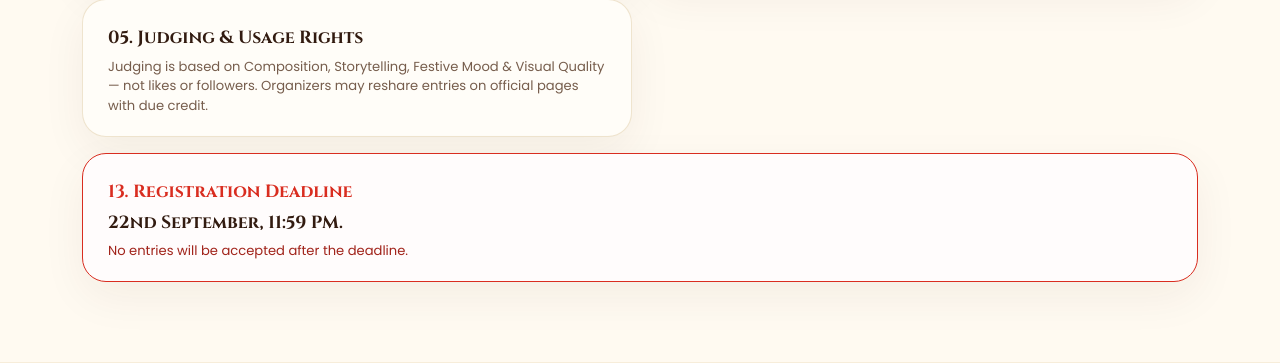
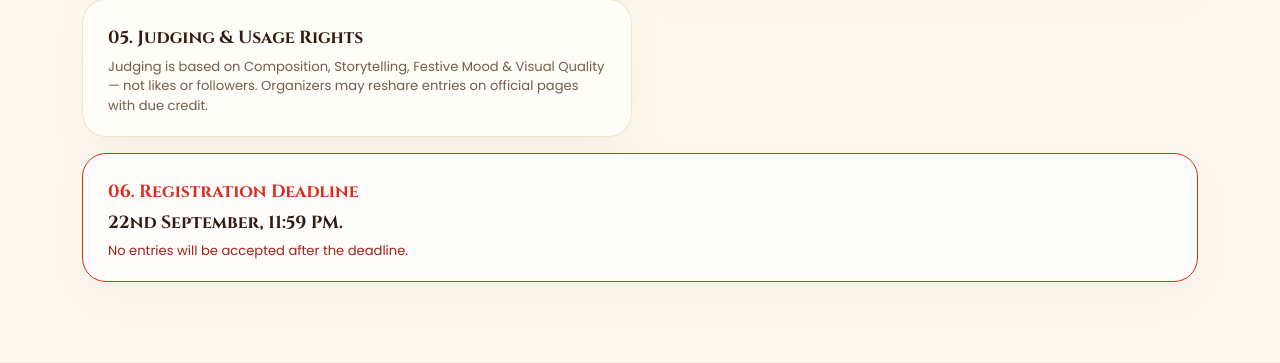
Before and after one commit to takshacharya7-star/new-alkapuri-cha-maharaja., a Flask app: page / in a window 1280 px wide. Shown: the part 2503-2866 px from the top of the page. Run offline with Flask 3, Linux system fonts and the light colour scheme.

Commit message:
Change registration deadline item number from 13 to 06

```diff
--- a/index.html
+++ b/index.html
@@ -82,7 +82,7 @@
     <p>Judging is based on Composition, Storytelling, Festive Mood & Visual Quality — not likes or followers. Organizers may reshare entries on official pages with due credit.</p>
   </div>
   <div style="padding: 20px 25px; grid-column: span 2; border-color: #d92d20; background: #fffcfc;">
-    <strong style="color: #d92d20;">13. Registration Deadline</strong>
+    <strong style="color: #d92d20;">06. Registration Deadline</strong>
     <p style="color: #a1231a;"><strong>22nd September, 11:59 PM.</strong> No entries will be accepted after the deadline.</p>
   </div>
 </div>
--- a/templates/index.html
+++ b/templates/index.html
@@ -82,7 +82,7 @@
     <p>Judging is based on Composition, Storytelling, Festive Mood & Visual Quality — not likes or followers. Organizers may reshare entries on official pages with due credit.</p>
   </div>
   <div style="padding: 20px 25px; grid-column: span 2; border-color: #d92d20; background: #fffcfc;">
-    <strong style="color: #d92d20;">13. Registration Deadline</strong>
+    <strong style="color: #d92d20;">06. Registration Deadline</strong>
     <p style="color: #a1231a;"><strong>22nd September, 11:59 PM.</strong> No entries will be accepted after the deadline.</p>
   </div>
 </div>
```
